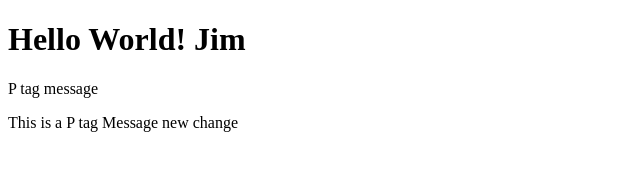
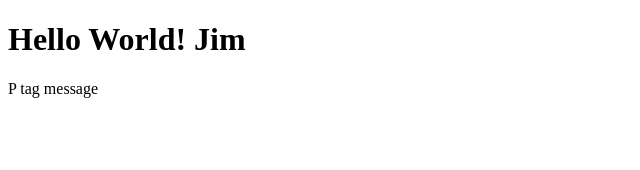
Before and after one commit to LuisCastilloKC/git-github, a plain HTML site: page index.html in a window 1280 px wide. Shown: the whole page, without its empty margins (0-640 px from the left). Drawn offline with Linux system fonts and the light colour scheme.

Commit message:
Revert "new change"
This reverts commit 5f84483554a32752239feb0ad53326ad841cb822.

```diff
--- a/index.html
+++ b/index.html
@@ -8,6 +8,5 @@
 <body>
     <h1>Hello World! Jim</h1>
     <p>P tag message</p>
-    <p>This is a P tag Message new change</p>
 </body>
 </html>
```
